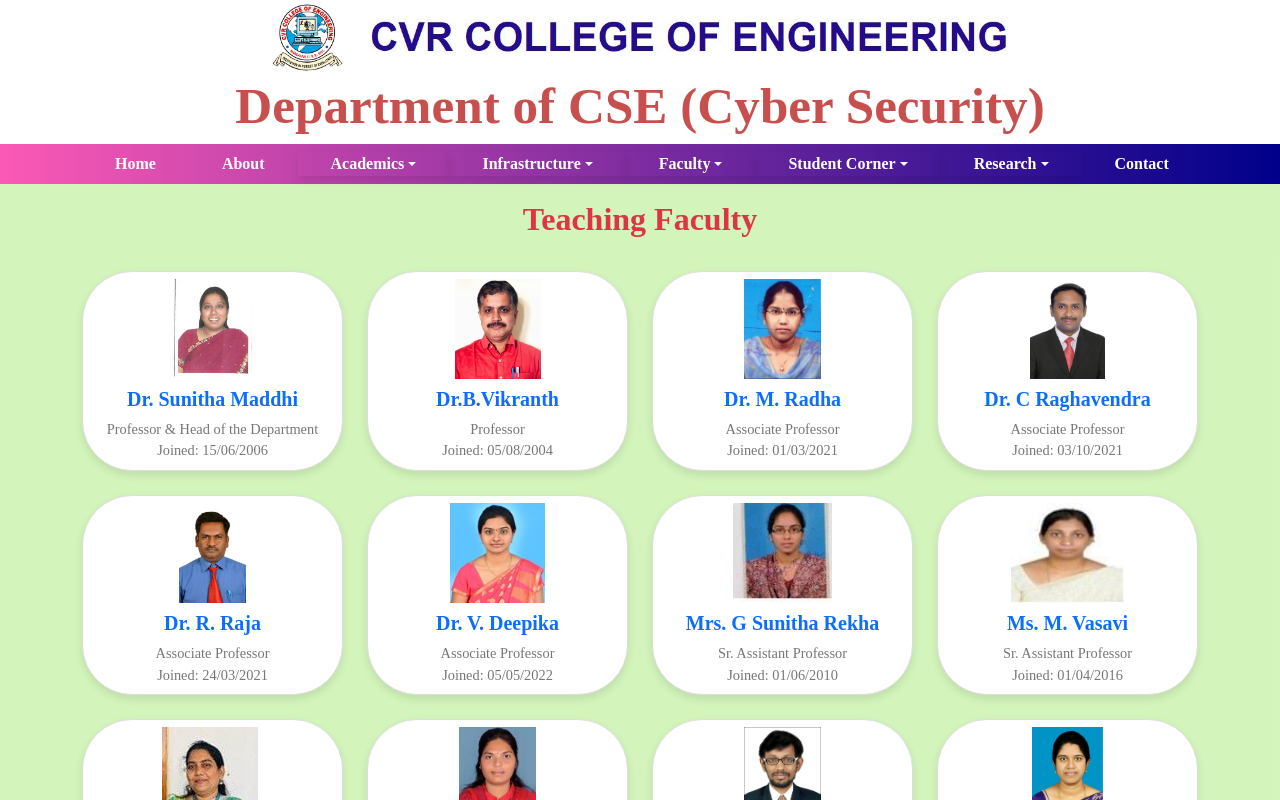
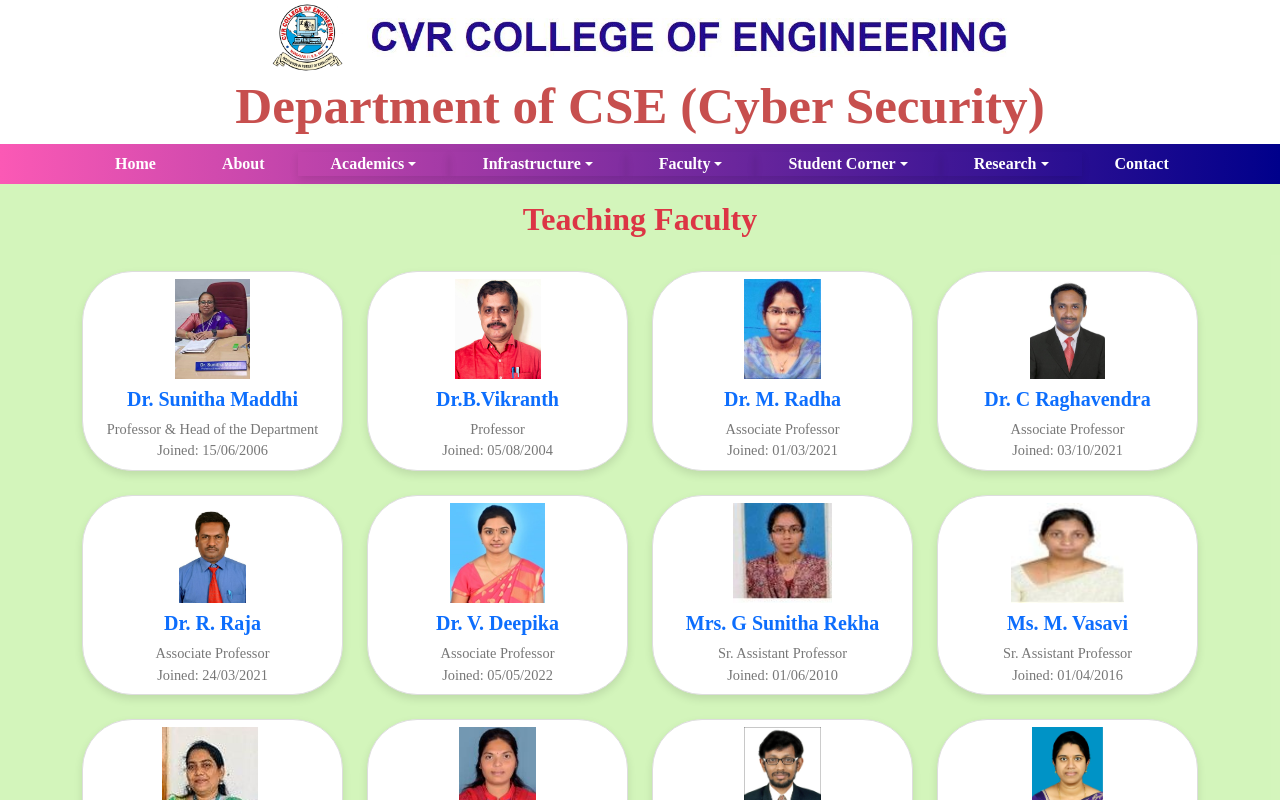
Before and after one commit to BNGoud/cvr-cs-website, a React (Create React App) app: page /Teaching.js in a window 1280 px wide. Shown: the top 800 px of the page. Built offline with nearby package versions, Linux system fonts and the light colour scheme.

Commit message:
changes in HoD image

```diff
--- a/src/pages/Home.js
+++ b/src/pages/Home.js
@@ -194,7 +194,7 @@
                     <Row className="g-1 align-items-center">
                         <Col lg={5} className="d-flex justify-content-center">
                         {/* Placeholder for HoD's Photo */}
-                        <img src="dept-images/HOD(1).jpg" alt="HoD's Photo" className="profile-img-hod" />
+                        <img src="dept-images/HOD.jpg" alt="HoD's Photo" className="profile-img-hod" />
                         </Col>
                         <Col lg={6}>
                         {/* <Card.Title as="h2" class="hod-name" >Dr. Sunitha Maddhi (Professor and HOD)</Card.Title> */}
--- a/src/pages/Teaching.js
+++ b/src/pages/Teaching.js
@@ -81,7 +81,7 @@
         name: 'Dr. Sunitha Maddhi',
         designation: "Professor & Head of the Department",
         joined: '15/06/2006',
-        imageUrl: "/Teaching/Sunitha_M.JPG",
+        imageUrl: "/Teaching/Sunitha.jpg",
         profileLink: "https://portal.vmedulife.com/institute/Faculty/viewDetails/Cvr-Telangana/37417"
         },
         {
```
Also changed, not shown: public/Teaching/Sunitha.jpg (renamed from public/dept-images/HOD(1).jpg), public/dept-images/hod.jpg.
